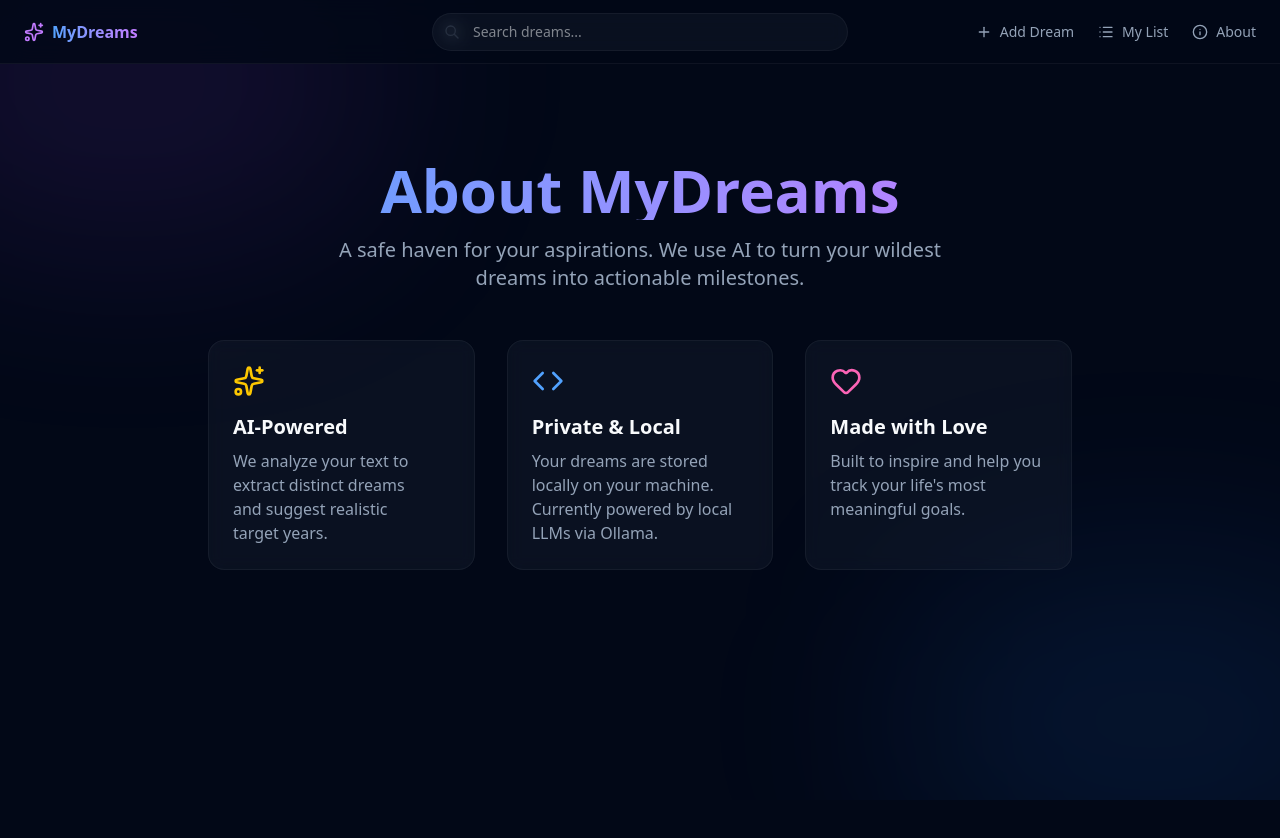
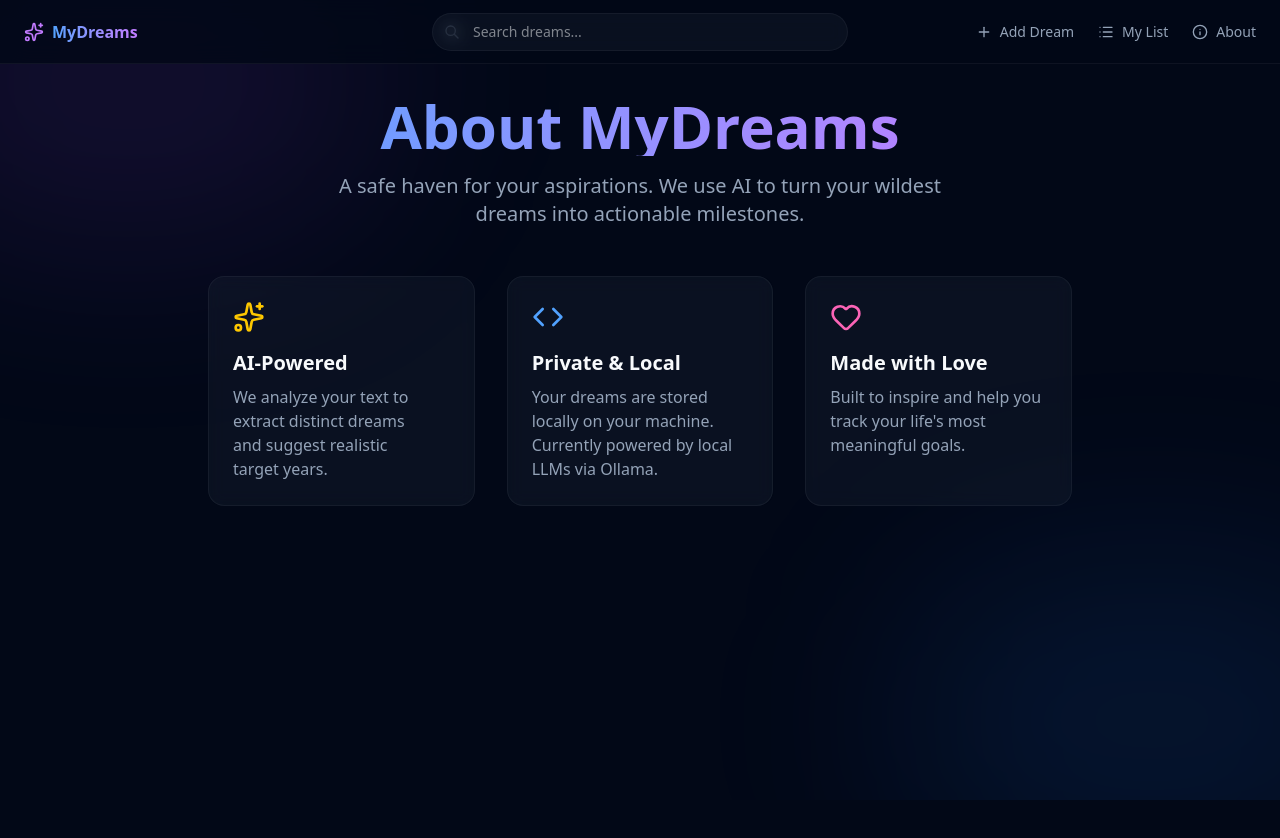
Before and after one commit to ozhayun/My-Dream, a Next.js app in the folder frontend/: page /about in a window 1280 px wide. Shown: the top 838 px of the page. After the commit the page ends 800 px from the top, so only its background shows below. Built offline with nearby package versions, Linux system fonts and the light colour scheme.

Commit message:
fix view

```diff
--- a/frontend/src/app/about/page.tsx
+++ b/frontend/src/app/about/page.tsx
@@ -2,7 +2,7 @@ import { Sparkles, Heart, Code } from "lucide-react";
 
 export default function AboutPage() {
   return (
-    <div className="container mx-auto px-4 py-24 min-h-[calc(100vh-4rem)] max-w-4xl relative overflow-hidden">
+    <div className="container mx-auto px-4 py-8 min-h-[calc(100vh-4rem)] max-w-4xl relative overflow-hidden">
       <div className="space-y-12 text-center">
         <div className="space-y-4">
           <h1 className="text-4xl sm:text-6xl font-bold bg-gradient-to-r from-blue-400 to-purple-400 bg-clip-text text-transparent">
--- a/frontend/src/app/dreams/[category]/page.tsx
+++ b/frontend/src/app/dreams/[category]/page.tsx
@@ -2,11 +2,8 @@ import { api } from "@/services/api";
 import { DreamNavBar } from "@/components/DreamNavBar";
 import { Suspense } from "react";
 import { Loader2 } from "lucide-react";
-import Link from "next/link";
+import { getCategoryFromSlug } from "@/lib/utils";
 import { ClientCategoryDetailWrapper } from "./client-category-detail";
-import { DreamCategory } from "@/types/dream";
-
-import { getCategoryFromSlug } from "@/lib/utils";
 
 const CATEGORIES = [
     "Career & Business",
@@ -27,11 +24,10 @@ export default async function CategoryPage({ params }: { params: Promise<{ categ
 
   const categoryName = getCategoryFromSlug(category, CATEGORIES) || decodeURIComponent(category);
 
-  // Filter server-side or fetch specialized endpoint if it exists
   const categoryDreams = dreams.filter(d => d.category === categoryName);
 
   return (
-    <div className="container mx-auto px-4 py-24 min-h-screen max-w-7xl">
+    <div className="container mx-auto px-4 py-8 max-w-7xl">
        <DreamNavBar />
 
        <div className="min-h-[500px]">
--- a/frontend/src/app/dreams/board/page.tsx
+++ b/frontend/src/app/dreams/board/page.tsx
@@ -9,7 +9,7 @@ export default async function BoardPage() {
   const dreams = await api.dreams.list();
 
   return (
-    <div className="container mx-auto px-4 py-24 min-h-screen max-w-7xl">
+    <div className="container mx-auto px-4 py-8 max-w-7xl">
        <DreamNavBar />
 
        <div className="min-h-[500px]">
--- a/frontend/src/app/dreams/detail/[id]/page.tsx
+++ b/frontend/src/app/dreams/detail/[id]/page.tsx
@@ -17,7 +17,7 @@ export default async function DreamDetailPage({
     const dream = await api.dreams.get(id);
 
     return (
-      <div className="container mx-auto px-4 py-24 min-h-screen max-w-5xl">
+      <div className="container mx-auto px-4 py-8 min-h-screen max-w-5xl">
         <Suspense fallback={<div className="flex justify-center p-20"><Loader2 className="animate-spin" /></div>}>
             <ClientDreamDetail initialDream={dream} />
         </Suspense>
--- a/frontend/src/app/dreams/page.tsx
+++ b/frontend/src/app/dreams/page.tsx
@@ -20,7 +20,7 @@ export default async function DashboardPage({ searchParams }: { searchParams: Pr
 
 
   return (
-    <div className="container mx-auto px-4 py-24 min-h-screen max-w-7xl">
+    <div className="container mx-auto px-4 py-8 max-w-7xl">
        <DreamNavBar />
 
        <div className="min-h-[500px]">
--- a/frontend/src/app/dreams/status/page.tsx
+++ b/frontend/src/app/dreams/status/page.tsx
@@ -10,7 +10,7 @@ export default async function StatusPage() {
   const dreams = await api.dreams.list();
 
   return (
-    <div className="container mx-auto px-4 py-24 min-h-screen max-w-7xl">
+    <div className="container mx-auto px-4 py-8 max-w-7xl">
        <DreamNavBar />
 
        <div className="min-h-[500px]">
--- a/frontend/src/app/dreams/timeline/page.tsx
+++ b/frontend/src/app/dreams/timeline/page.tsx
@@ -10,7 +10,7 @@ export default async function TimelinePage() {
   const dreams = await api.dreams.list();
 
   return (
-    <div className="container mx-auto px-4 py-24 min-h-screen max-w-7xl">
+    <div className="container mx-auto px-4 py-8 max-w-7xl">
        <DreamNavBar />
 
        <div className="min-h-[500px]">
--- a/frontend/src/components/RouteTransition.tsx
+++ b/frontend/src/components/RouteTransition.tsx
@@ -12,7 +12,7 @@ export function RouteTransition({ children }: { children: React.ReactNode }) {
             initial={{ opacity: 0 }}
             animate={{ opacity: 1 }}
             transition={{ duration: 0.3, ease: "easeOut" }}
-            className="w-full min-h-screen"
+            className="w-full"
         >
             {children}
         </motion.div>
```
